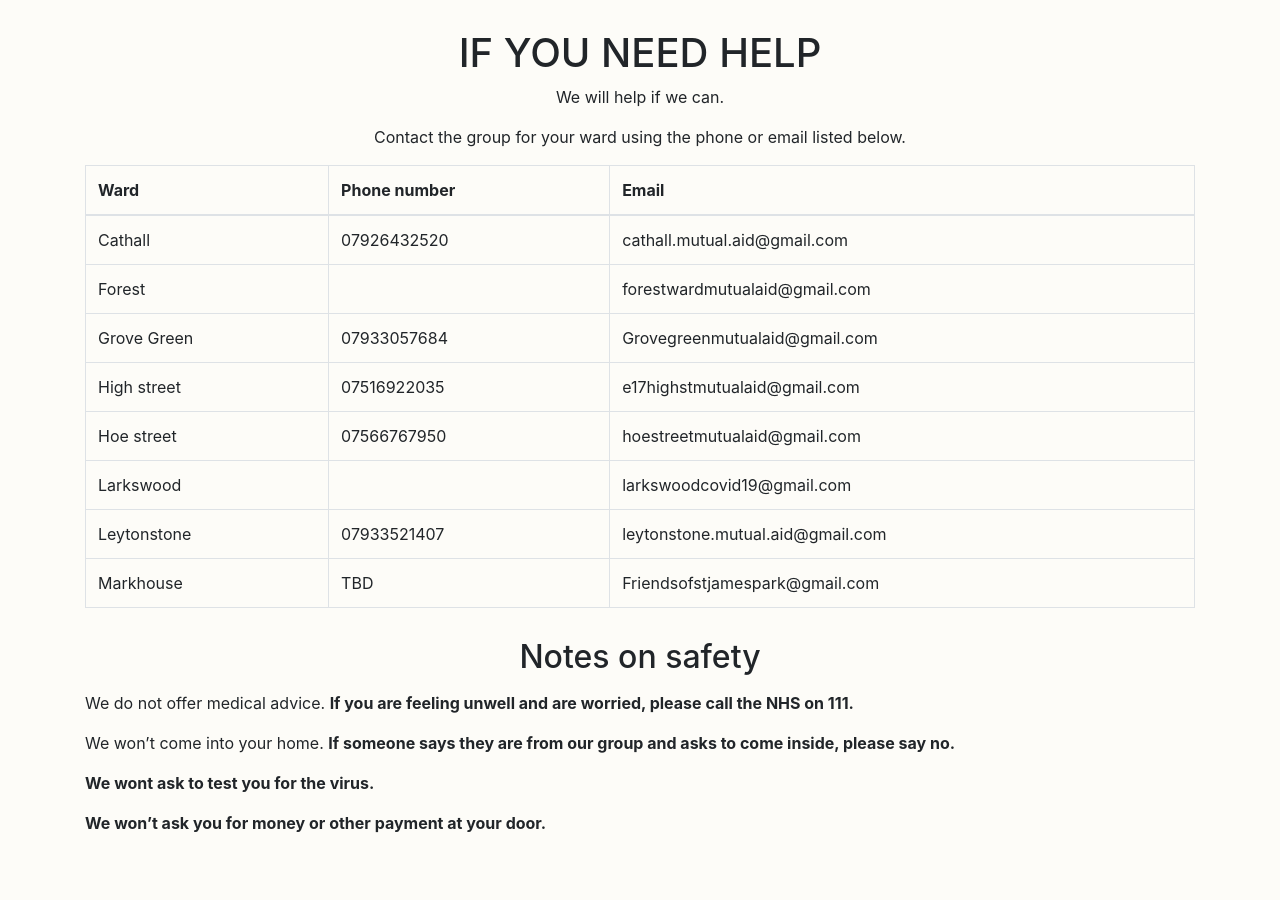
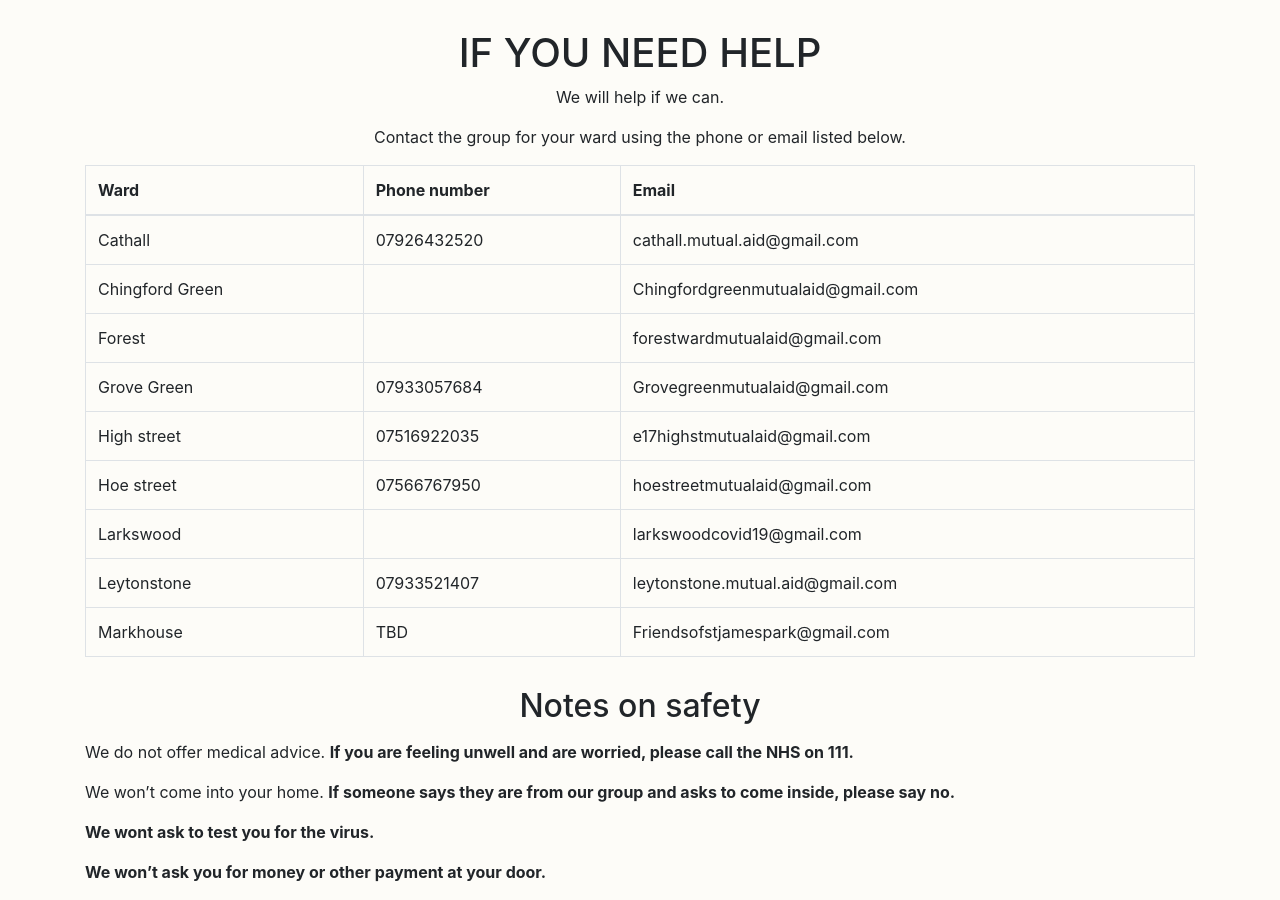
Before and after one commit to wfcovid19/wfcovid19.github.io, a Jekyll site: the page built from index.md, in a window 1280 px wide and 900 px high, scrolled down 668 px. Built offline with Jekyll 4.4.1, drawn with Linux system fonts in a browser that asks for light colours; before the commit the page ends 1519 px from its top, so only the background shows below that.

Commit message:
add chingford green email

```diff
--- a/index.md
+++ b/index.md
@@ -73,6 +73,11 @@ Contact the group for your ward using the phone or email listed below.
     <td>cathall.mutual.aid@gmail.com</td>
   </tr>
   <tr>
+    <td>Chingford Green</td>
+    <td></td>
+    <td>Chingfordgreenmutualaid@gmail.com</td>
+  </tr>
+  <tr>
     <td>Forest</td>
     <td></td>
     <td>forestwardmutualaid@gmail.com</td>
```
